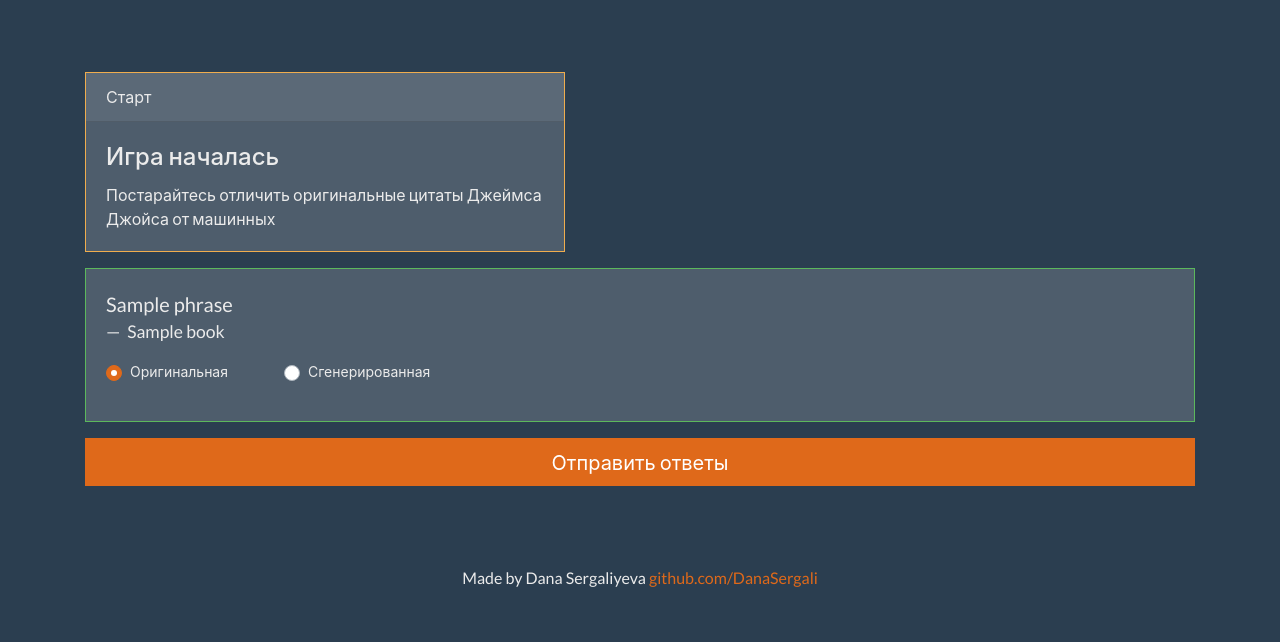
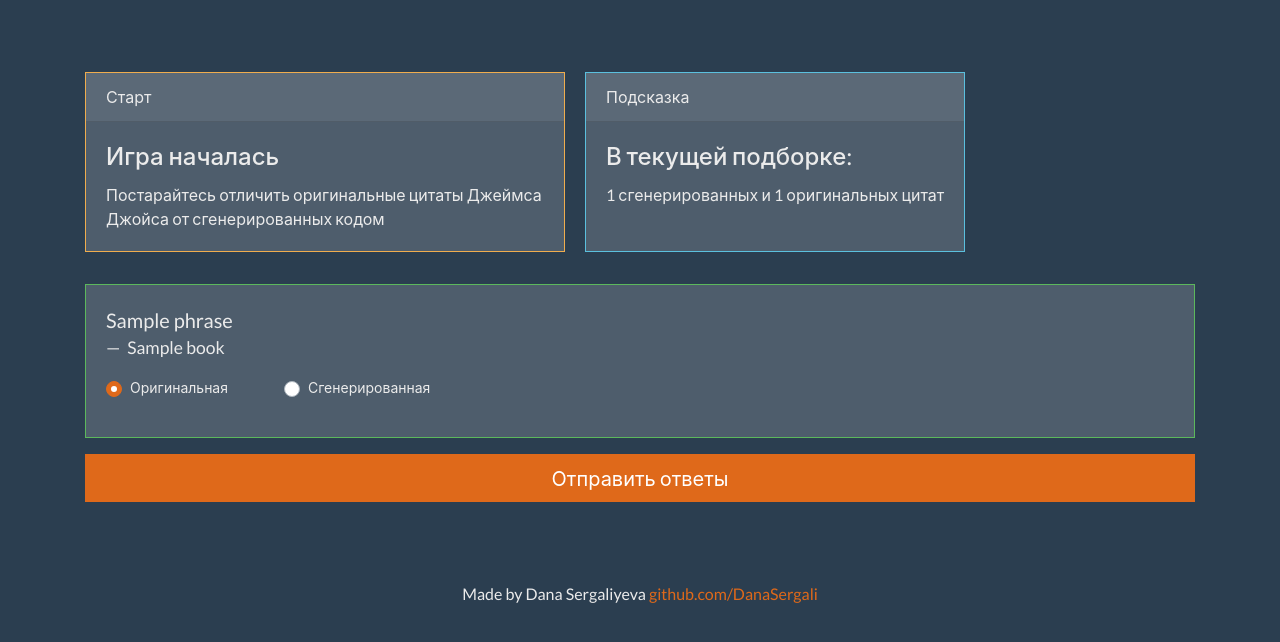
Before and after one commit to gitStereophonic/flask_quiz, a Flask app: template templates/quiz.html in a window 1280 px wide. Shown: the part 48-690 px from the top of the page. Run offline with Flask 2, Linux system fonts and the light colour scheme; the template is opened without the code that fills it: most values are stand-ins (such as "Sample title", 1, 10 or a date in 2020); parts of the project's set-up code (start-up, migrations or seed data) failed here and were passed over.

Commit message:
[UPD] Quiz page got some additional info

```diff
--- a/templates/quiz.html
+++ b/templates/quiz.html
@@ -1,11 +1,20 @@
 {% extends 'base.html' %}
 
 {% block header %}
-  <div class="card border-warning mb-3" style="max-width: 30rem;">
-    <div class="card-header">Старт</div>
-    <div class="card-body">
-      <h4 class="card-title">Игра началась</h4>
-      <p class="card-text">Постарайтесь отличить оригинальные цитаты Джеймса Джойса от машинных</p>
+  <div class="form-group row" style="margin-left: 0; margin-right: 0;">
+    <div class="card border-warning mb-3" style="max-width: 30rem;">
+      <div class="card-header">Старт</div>
+      <div class="card-body">
+        <h4 class="card-title">Игра началась</h4>
+        <p class="card-text">Постарайтесь отличить оригинальные цитаты Джеймса Джойса от сгенерированных кодом</p>
+      </div>
+    </div>
+    <div class="card border-info mb-3" style="max-width: 30rem; margin-left: 20px;">
+      <div class="card-header">Подсказка</div>
+      <div class="card-body">
+        <h4 class="card-title">В текущей подборке:</h4>
+        <p class="card-text"> {{ genCount }} сгенерированных и {{ origCount }} оригинальных цитат </p>
+      </div>
     </div>
   </div>
 {% endblock %}
```
